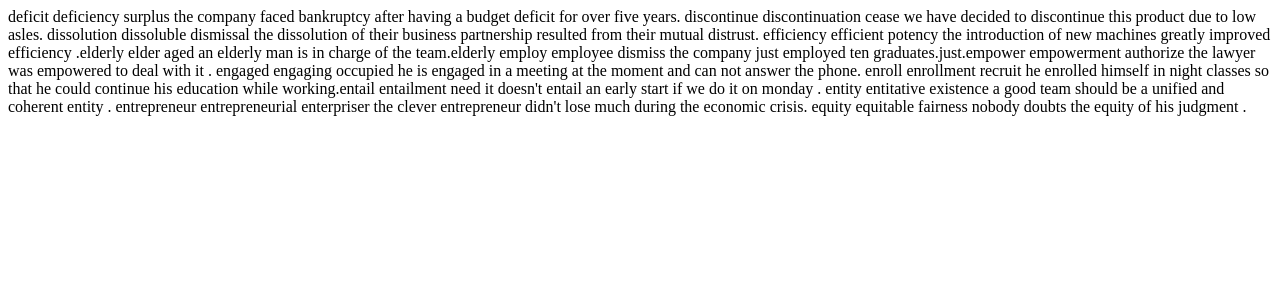
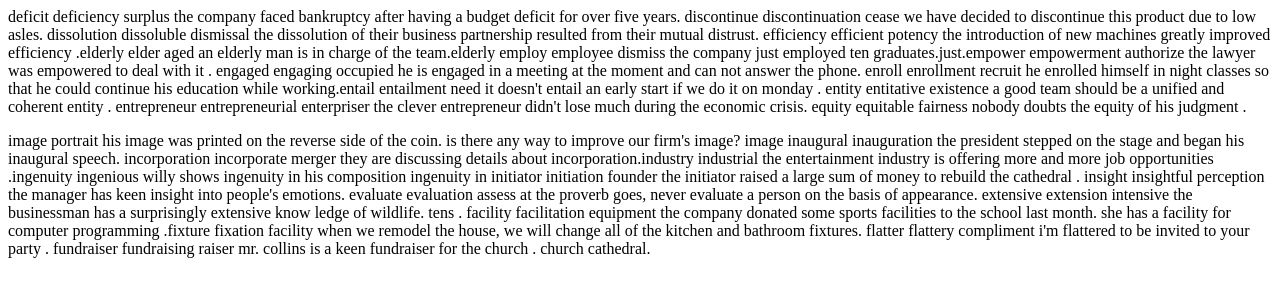
Before and after one commit to pann710/20210927, a plain HTML site: page index.html in a window 1280 px wide. Drawn offline with Linux system fonts and the light colour scheme.

Commit message:
Update index.html

```diff
--- a/index.html
+++ b/index.html
@@ -6,5 +6,6 @@
 deficit deficiency surplus the company faced bankruptcy after having a budget deficit for over five years. discontinue discontinuation  cease we have decided to discontinue  this product due to low asles. dissolution  dissoluble dismissal the dissolution of their business partnership resulted from their mutual distrust. efficiency efficient potency the introduction of new machines greatly  improved efficiency .elderly elder aged an elderly man is in charge of the team.elderly  employ employee dismiss the company just employed ten graduates.just.empower empowerment authorize the lawyer was empowered to deal with it . engaged engaging occupied he is engaged in a meeting at the moment and can not answer the phone. enroll enrollment recruit he enrolled  himself in night classes so that he could continue  his education while working.entail entailment need it doesn't entail an early start if we do it on monday . entity entitative existence a good team should be a unified and coherent entity . entrepreneur entrepreneurial enterpriser the clever entrepreneur didn't lose much during the economic crisis. equity equitable fairness nobody doubts the equity of his judgment .
 
 </p>
+  <p>image portrait his image was printed on the reverse side of the coin. is there any way to improve our firm's image? image inaugural inauguration the president stepped  on the stage and began his inaugural  speech. incorporation  incorporate merger  they are discussing details about incorporation.industry industrial  the entertainment industry is offering more and more job opportunities .ingenuity  ingenious willy shows ingenuity in his composition  ingenuity in initiator initiation founder the initiator raised a large sum of money to rebuild  the cathedral . insight insightful perception the manager has keen insight into people's emotions. evaluate evaluation assess at the proverb goes, never evaluate a person on the basis of appearance. extensive extension intensive the businessman has a surprisingly  extensive know ledge of wildlife. tens . facility facilitation equipment the company donated some sports facilities to the school last month. she has a facility for computer programming .fixture fixation facility when we remodel the house, we will change all of the kitchen and bathroom fixtures. flatter flattery compliment  i'm flattered to be invited to your party . fundraiser fundraising  raiser mr. collins is a keen fundraiser for the church . church cathedral.</p>
 </body>
 </html>
```
